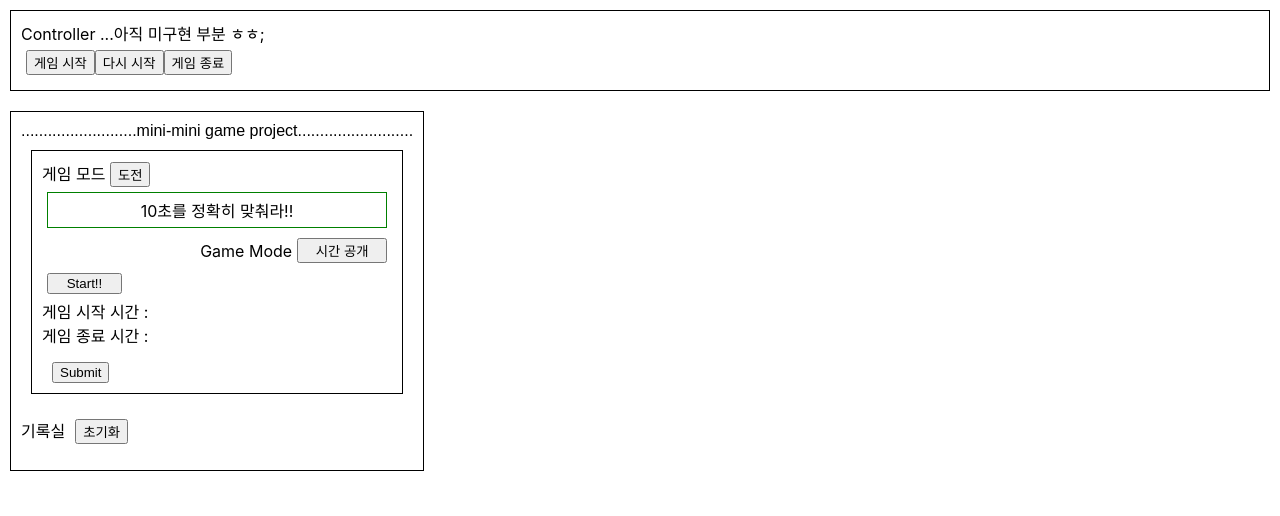
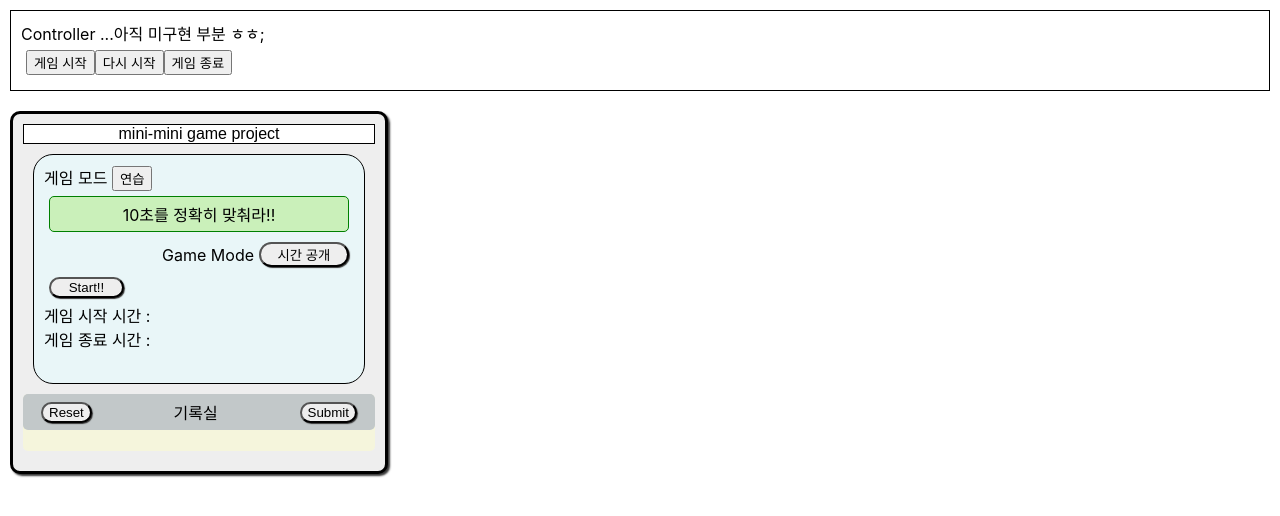
Before and after one commit to gboycdw/My_Project, a React (Create React App) app in the folder 4. Mini-Game-Store/: page / in a window 1280 px wide. Shown: the top 516 px of the page. Built offline with nearby package versions, Linux system fonts and the light colour scheme.

Commit message:
UI 살짝 수정함

```diff
--- a/4. Mini-Game-Store/package.json
+++ b/4. Mini-Game-Store/package.json
@@ -2,6 +2,7 @@
   "name": "react-app-4",
   "version": "0.1.0",
   "private": true,
+  "type": "module",
   "dependencies": {
     "@testing-library/jest-dom": "^5.16.5",
     "@testing-library/react": "^13.4.0",
--- a/4. Mini-Game-Store/src/components/timeStop.css
+++ b/4. Mini-Game-Store/src/components/timeStop.css
@@ -16,26 +16,53 @@
   display: flex;
   justify-content: center;
   border: 1px solid green;
+  border-radius: 5px;
+  background-color: rgb(202, 240, 186);
 }
 
 #game-button {
   margin: 5px;
   width: 75px;
+  background-color: #eee;
+  border-radius: 20px;
+  box-shadow: 1px 1px 1px rgb(55, 55, 55);
+  transition-duration: 0.3s;
+}
+#game-button:active {
+  margin: 5px;
+  width: 75px;
+  background-color: #ccc;
+  box-shadow: none;
 }
 #option-button {
   text-align: center;
   margin: 5px;
   width: 90px;
+  border-radius: 20px;
+  box-shadow: 1px 1px 1px rgb(55, 55, 55);
+  background-color: #eee;
 }
-#submit-button {
-  margin-top: 15px;
-  margin-left: 10px;
-}
-#reset-button {
-  margin-top: 15px;
-  margin-left: 10px;
+#option-button:active {
+  background-color: #ccc;
+  border-radius: 20px;
+  box-shadow: none;
 }
 
+/* 가장 바깥 게임박스 배경 */
+.game {
+  display: inline-block;
+  margin: 10px;
+  padding: 10px;
+  border: 3px solid black;
+  box-sizing: border-box;
+  border-radius: 10px;
+  box-shadow: 2px 2px 2px rgb(55, 55, 55);
+  width: auto;
+  height: auto;
+  background-color: rgb(238, 238, 238);
+}
+
+/* 액정 부분 */
 .gamebox {
   clear: both;
   display: block;
@@ -43,14 +70,50 @@
   padding: 10px;
   border: 1px solid black;
   box-sizing: border-box;
+  border-radius: 20px;
+  background-color: rgb(233, 246, 248);
   width: auto;
+  height: 230px;
 }
 
-.game {
-  display: inline-block;
-  margin: 10px;
-  padding: 10px;
-  border: 1px solid black;
+/* 기록실 */
+.record-board {
+  background-color: beige;
+  border-radius: 5px;
+  margin-bottom: 10px;
+  padding-bottom: 5px;
+}
+/* 기록실 상단 바 */
+.record-board #record-title {
+  display: flex;
   box-sizing: border-box;
-  width: auto;
+  align-items: center;
+
+  padding: 18px 18px;
+  height: 30px;
+  background-color: rgb(194, 200, 201);
+  border-radius: 5px;
+  justify-content: center;
 }
+#reset-button {
+  margin-right: auto;
+  box-shadow: 1px 1px 1px rgb(55, 55, 55);
+  background-color: #eee;
+  border-radius: 20px;
+}
+#reset-button:active {
+  background-color: #ccc;
+  border-radius: 20px;
+  box-shadow: none;
+}
+#submit-button {
+  margin-left: auto;
+  box-shadow: 1px 1px 1px rgb(55, 55, 55);
+  background-color: #eee;
+  border-radius: 20px;
+}
+#submit-button:active {
+  background-color: #ccc;
+  border-radius: 20px;
+  box-shadow: none;
+}
--- a/4. Mini-Game-Store/src/components/timeStop.tsx
+++ b/4. Mini-Game-Store/src/components/timeStop.tsx
@@ -66,7 +66,7 @@ function TimeStopGame() {
     // ----------------------------------------------------------------------------
   }
   function scoreSubmit() {
-    alert("아직 미구현 기능입니다.ㅎㅎ;");
+    alert("기록 제출은 도전모드에서만 가능합니다. 모드를 변경해 주세요.");
   }
   // 게임 리셋 기능 : 버튼 및 기록 초기화
   function resetGame() {
@@ -137,15 +137,17 @@ function TimeStopGame() {
             display: "flex",
             justifyContent: "center",
             fontFamily: "sans-serif",
+            backgroundColor: "white",
+            border: "1px solid",
+            width: "350px",
           }}
         >
-          ..........................mini-mini game
-          project..........................
+          mini-mini game project
         </a>
         <div className="gamebox">
           <div>
             <span>
-              게임 모드 <button>도전</button>
+              게임 모드 <button>연습</button>
             </span>
             <br />
             <span id="game-title">10초를 정확히 맞춰라!!</span>
@@ -190,14 +192,10 @@ function TimeStopGame() {
           <div>게임 시작 시간 : {initTime && initTime[0]}</div>
           <div>게임 종료 시간 : {endTime && endTime[0]}</div>
           {showScore && endTime && <div>당신의 기록 : {elapsedTime}초</div>}
-
-          <button id="submit-button" onClick={scoreSubmit}>
-            Submit
-          </button>
         </div>
         {/* 기록실 부분 */}
-        <div>
-          <span>기록실</span>
+        <div className="record-board">
+          <div id="record-title">
             <button
               id="reset-button"
               onClick={() => {
@@ -205,8 +203,13 @@ function TimeStopGame() {
                 // localStorage.clear(); // 로컬스토리지 사용 보류
               }}
             >
-            초기화
+              Reset
             </button>
+            기록실{" "}
+            <button id="submit-button" onClick={scoreSubmit}>
+              Submit
+            </button>
+          </div>
           <ul>
             {scores.map((score, index) => (
               <li key={index}>
@@ -214,10 +217,10 @@ function TimeStopGame() {
               </li>
             ))}
           </ul>
+        </div>
         <span style={{ display: "flex", justifyContent: "center" }}>
           {printScore}
         </span>
-        </div>
       </div>
     </>
   );
```
Lines whose indentation alone changed are shown as unchanged.
